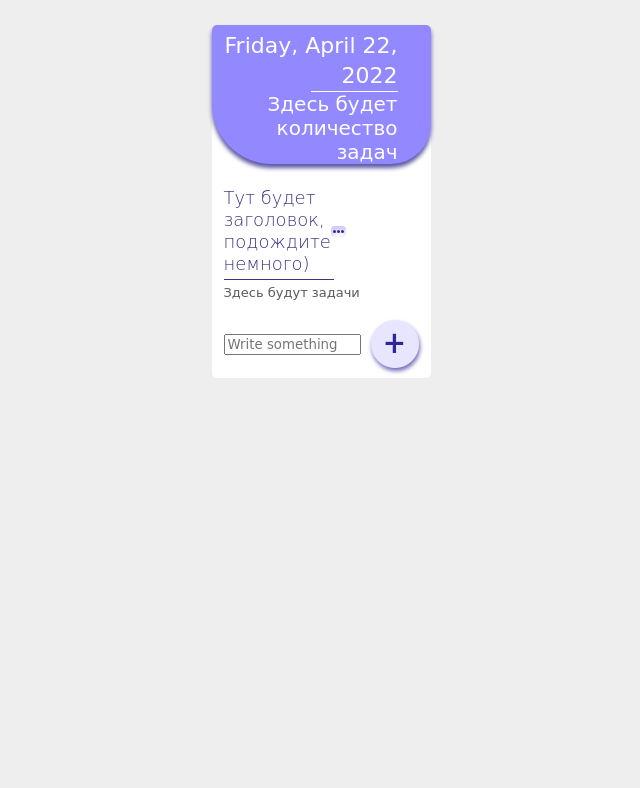
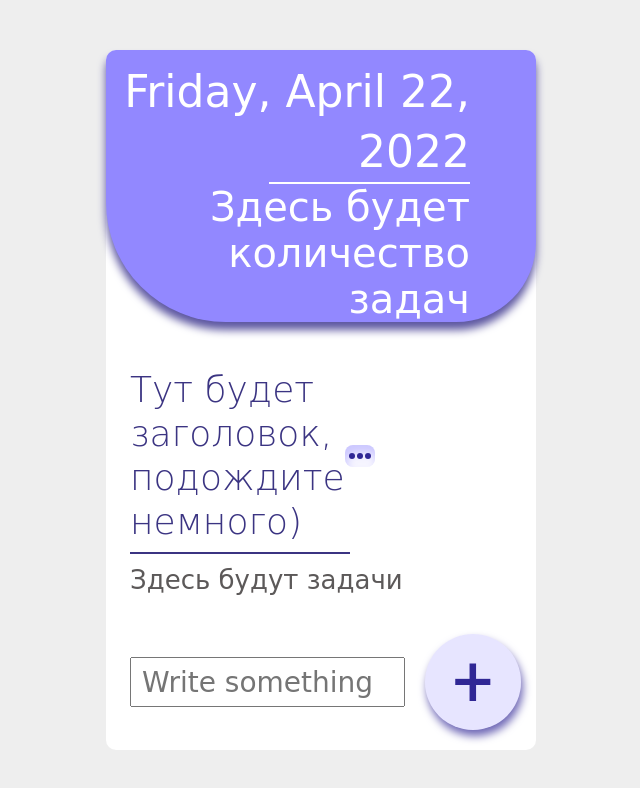
Before and after one commit to TatsianaBelogrivaya/WEB-TODO, a plain HTML site: page index.html in a window 1280 px wide. Shown: the whole page, without its empty margins (319-959 px from the left). Drawn offline with Linux system fonts and the light colour scheme; no server answers; a web font is replaced by a local one.

Commit message:
Update style.css

```diff
--- a/style.css
+++ b/style.css
@@ -10,58 +10,58 @@
 
 .header {
     color: #FFFFFF;
-    min-height: 64px;
+    min-height: 128px;
     background: #9288FF;
-    box-shadow: 0px 4px 4px #5D57A1;
-    border-radius: 5px 5px 40px 60px;
-    padding-top: 6px;
-    padding-left: 6px;
-    padding-right: 33px;
-    text-align: right;
+    box-shadow: 0px 8px 8px #5D57A1;
+    border-radius: 10px 10px 80px 120px;
+    padding-top: 12px;
+    padding-left: 12px;
+    padding-right: 66px;
+    text-align: right;     /* Выравнивание текста по правому краю */
 }
 
 .header__date {
-    font-size: 22px;
-    line-height: 30px;
+    font-size: 44px;
+    line-height: 60px;    /* величину пространства между строками */
 }
 
 .header__line {
     border: none;
-    height: 1px;
-    width: 48%;
-    right: 33px;
+    height: 2px;
+    width: 57%;
+    right: 66px;
     background-color: #FFFFFF;
     margin-left: auto;
 }
 
 .header__count {
-    font-size: 20px;
-    text-align: right;
+    font-size: 40px;
+    text-align: right;     /* Выравнивание текста по правому краю */
 }
 
 /* - - - - - - - -  */
 
 .main {
-    padding-top: 23px;
-    padding-bottom: 12px;
-    padding-left: 12px;
-    padding-right: 12px;
+    padding-top: 46px;
+    padding-bottom: 24px;
+    padding-left: 24px;
+    padding-right: 24px;
 }
 
 .main__title {
-    font-size: 18px;
-    line-height: 22px;
+    font-size: 36px;
+    line-height: 44px;    /* управляет высотой строки или, если точнее, межстрочным интервалом. */
     color: #3B3482;
     font-weight: 300;
 }
 
 .main__header {
-    max-width: 110px;
+    max-width: 220px;
     display: flex;
-    justify-content: space-between;
-    align-items: center;
-    border-bottom: 1px solid #3B3482;
-    padding-bottom: 4px;
+    justify-content: space-between;     /* задаёт одинаковое расстояние между блоками, но не между контейнером и блоками */
+    align-items: center;      /* выравнивает элементы как и justify-content, но в перпендикулярном направлении */
+    border-bottom: 2px solid #3B3482;
+    padding-bottom: 8px;
 
 }
 
@@ -69,31 +69,31 @@
 
 .ellips__list {
     background-color: #F6F5FF;
-    box-shadow: inset 1px 4px 4px rgba(146, 136, 255, 0.42);
-    border-radius: 4px;
-    width: 15px;
-    height: 11px;
+    box-shadow: inset 2px 8px 8px rgba(146, 136, 255, 0.42);
+    border-radius: 8px;
+    width: 30px;
+    height: 22px;
     display: flex;
     justify-content: space-between;
-    align-items: center;
-    padding: 2px;
+    align-items: center;   /* выравнивает элементы как и justify-content, но в перпендикулярном направлении */
+    padding: 4px;
     border: none;
 }
 
 .ellips__list:hover {
-    box-shadow: inset 1px 4px 4px rgba(106, 93, 255, 0.42);
+    box-shadow: inset 2px 8px 8px rgba(106, 93, 255, 0.42);
 }
 
 
 .ellips__list:active {
-    box-shadow: inset 1px 4px 4px rgba(65, 47, 255, 0.42);
+    box-shadow: inset 2px 8px 8px rgba(65, 47, 255, 0.42);
 }
 
 .ellips {
-    width: 3px;
-    height: 3px;
+    width: 6px;
+    height: 6px;
     background-color: #302795;
-    border-radius: 1.5px;
+    border-radius: 3px;
 
 }
 
@@ -105,24 +105,24 @@
     list-style-type: none;
     position: absolute;
     background: #CDC9FF;
-    box-shadow: 0px 4px 6px #7069B6, inset -6px -6px 12px #FFFFFF;
-    border-radius: 7px;
-    min-width: 53px;
-    min-height: 47px;
-    top: -21px;
+    box-shadow: 0px 8px 12px #7069B6, inset -12px -12px 24px #FFFFFF;
+    border-radius: 14px;
+    min-width: 106px;
+    min-height: 94px;
+    top: -42px;
     left: 100%;
 }
 
 .filter__item {
-    font-size: 10px;
-    padding-left: 7px;
-    padding-right: 7px;
-    padding-top: 2px;
-    padding-bottom: 2px;
+    font-size: 20px;
+    padding-left: 14px;
+    padding-right: 14px;
+    padding-top: 4px;
+    padding-bottom: 4px;
 }
 
 .filter__item:nth-child(1), .filter__item:nth-child(2) {
-    border-bottom: 1px solid #1A145B;
+    border-bottom: 2px solid #1A145B;
 }
 
 .filter__button {
@@ -131,7 +131,7 @@
     margin: 0;
     background-color: inherit;
     font-size: inherit;
-    line-height: 12px;
+    line-height: 24px;     /* управляет высотой строки или, если точнее, межстрочным интервалом. */
     color: #181071;
 }
 
@@ -153,55 +153,63 @@
 .tasks {
     list-style-type: none;
     padding: 0;
-    padding-bottom: 5px;
-    padding-top: 5px;
+    padding-bottom: 10px;
+    padding-top: 10px;
 
     color: #5C5959;
-    font-size: 13px;
-    line-height: 16px;
+    font-size: 26px;
+    line-height: 32px;     /* управляет высотой строки или, если точнее, межстрочным интервалом. */
 }
 
 .tasks__page {
     background-color: #eeeeee;
-    padding: 5px;
+    padding: 10px;
     min-height: 100vh;
 }
 
 .tasks__container {
     background-color: #FFFFFF;
-    max-width: 219px;
-    min-height: 316px;
+    width: 430px;
+    min-height: 632px;
     margin-left: auto;
     margin-right: auto;
-    margin-top: 20px;
+    margin-top: 40px;
     position: relative;
-    padding-bottom: 60px;
-    border-radius: 5px;
+    padding-bottom: 120px;
+    border-radius: 10px;
 }
 
 .task {
+
     width: 100%;
-    min-height: 25px;
-    border-radius: 5px;
-    padding: 5px;
+    min-height: 50px;
+    border-radius: 10px;
+    padding: 10px;
     display: flex;
     justify-content: space-between;
-    align-items: center;
+    align-items: center;   /* выравнивает элементы как и justify-content, но в перпендикулярном направлении */
 }
+.task__check {
+    font-size: 30px;
+    width: 20px;
+    height: 20px;
+
+}
+
 
 .task label {
     display: flex;
-    align-items: center;
+    align-items: center;    /* выравнивает элементы как и justify-content, но в перпендикулярном направлении */
 }
 
 .task label input {
-    margin-top: 1px;
-    margin-right: 5px;
+    margin-top: 2px;
+    margin-right: 10px;
 }
 
 .task:hover {
     background: #9288FF;
-    box-shadow: 1px 4px 8px #544CA8;
+    box-shadow: 2px 8px 16px #544CA8;
     color: #FFFFFF;
 }
 
@@ -212,28 +220,28 @@
 .task__remove {
     cursor: pointer;
     background-color: #9288FF;
-    min-width: 11px;
+    min-width: 22px;
     padding: 0;
-    max-height: 11px;
-    border-radius: 5.5px;
-    border: 1px solid #FAC6FF;
-    font-family: Roboto;
+    max-height: 22px;
+    border-radius: 11px;
+    border: 2px solid #FAC6FF;
+    font-family: Roboto, serif;
     transform: rotate(-45deg);
     justify-content: center;
-    align-items: center;
-    font-size: 11px;
+    align-items: center;     /* выравнивает элементы как и justify-content, но в перпендикулярном направлении */
+    font-size: 22px;
     color: #FAC6FF;
-    line-height: 13px;
+    line-height: 26px; /* управляет высотой строки или, если точнее, межстрочным интервалом. */
     display: none;
 }
 
 .task__remove:hover {
-    border: 1px solid #f9b3ff;
+    border: 2px solid #f9b3ff;
     color: #f9b3ff;
 }
 
 .task__remove:active {
-    border: 1px solid #f7a2ff;
+    border: 2px solid #f7a2ff;
     color: #f7a2ff;
 }
 
@@ -242,29 +250,29 @@
 .footer {
     display: flex;
     justify-content: space-between;
-    align-items: center;
-    margin-top: 5px;
-    gap: 10px;
+    align-items: center;     /* выравнивает элементы как и justify-content, но в перпендикулярном направлении */
+    margin-top: 10px;
+    gap: 20px;
     position: absolute;
     bottom: 0;
-    width: 219px;
-    padding-left: 12px;
-    padding-right: 12px;
-    padding-bottom: 10px;
-    padding-top: 10px;
+    width: 439px;
+    padding-left: 24px;
+    padding-right: 24px;
+    padding-bottom: 20px;
+    padding-top: 20px;
 }
 
 .footer__add {
     cursor: pointer;
     color: #302795;
-    font-size: 36px;
-    line-height: 42px;
-    font-family: Roboto;
+    font-size: 72px;
+    line-height: 84px;      /* управляет высотой строки или, если точнее, межстрочным интервалом. */
+    font-family: Roboto, serif;
     background: rgba(146, 136, 255, 0.22);
-    box-shadow: 1px 3px 4px #6F68B6;
-    min-width: 48px;
-    height: 48px;
-    border-radius: 24px;
+    box-shadow: 2px 6px 8px #6F68B6;
+    min-width: 96px;
+    height: 96px;
+    border-radius: 48px;
     border: 0;
     padding: 0;
 }
@@ -278,6 +286,9 @@
 }
 
 .footer__input {
+    font-size: 28px;
+    padding: 10px;
+    height: 50px;
     width: 100%;
 }
 
@@ -286,3 +297,10 @@
 .hidden {
     display: none;
 }
+
+
+@media (max-width: 500px) {
+    .tasks__page{
+        background: #FFFFFF;
+    }
+}
```
